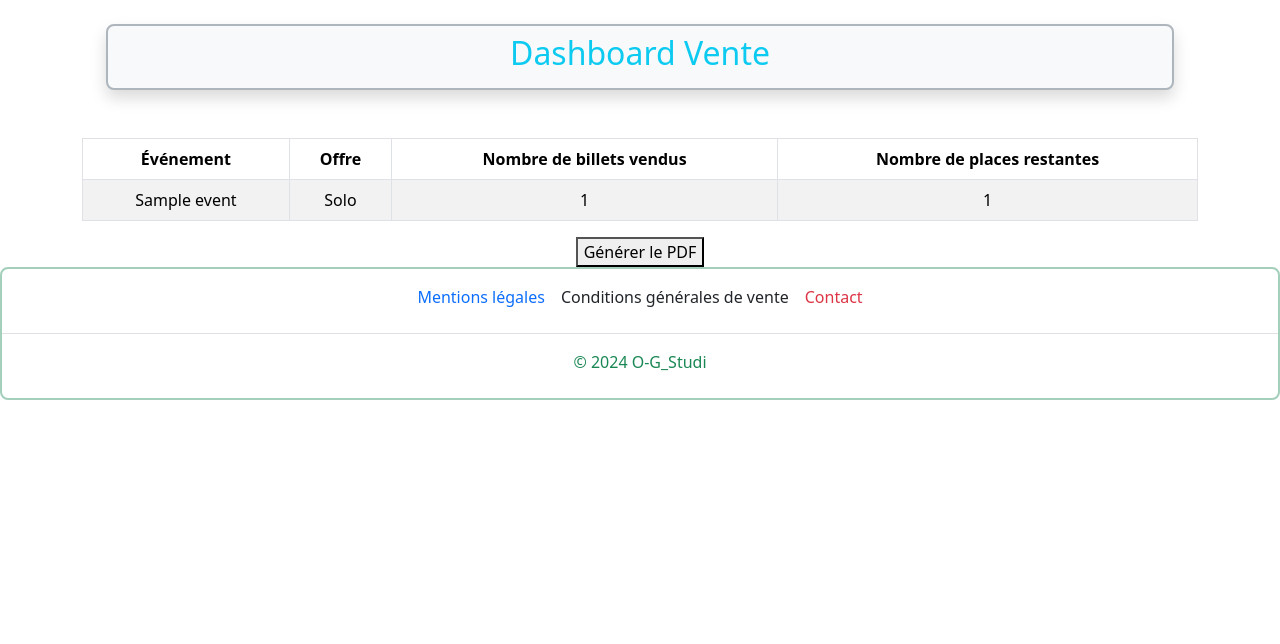
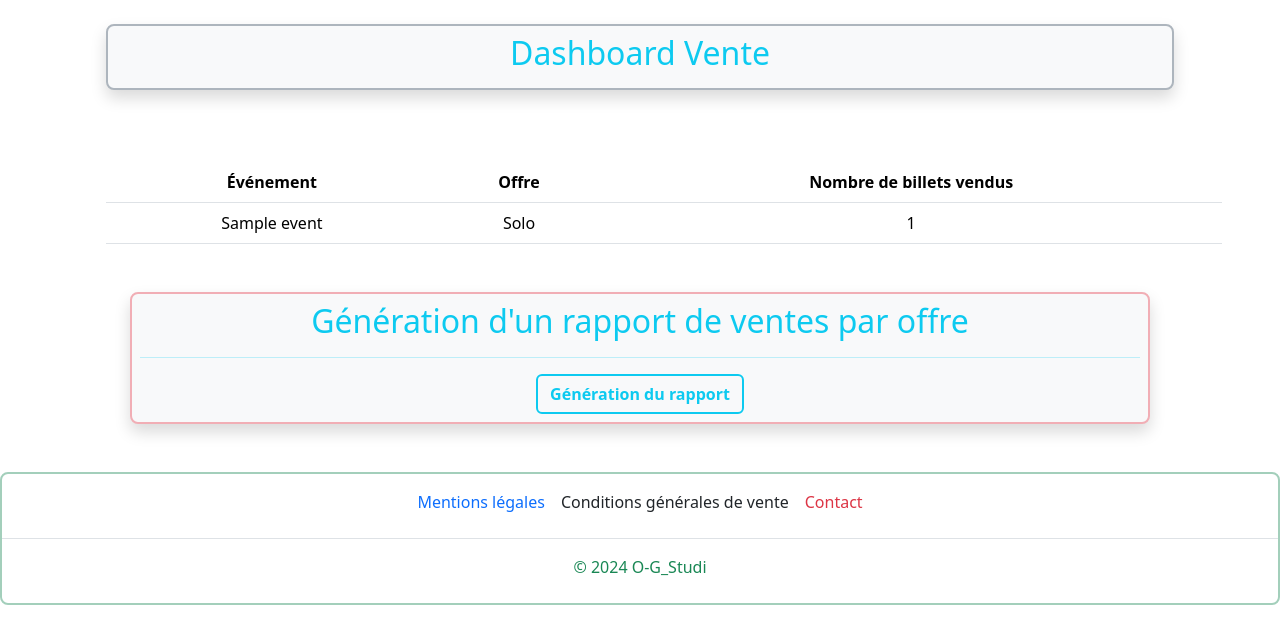
Before and after one commit to tyennof/JO-Studi, a Django app: page /ventes_par_offre/ in a window 1280 px wide. Shown: the part 76-720 px from the top of the page. Run offline with Django 5.2, Linux system fonts and the light colour scheme; tables that the repository leaves empty hold one stand-in row (values such as "Sample post"); some libraries are stand-ins or nearby versions.

Commit message:
Vue définitive avec composants centrés

```diff
--- a/src/accounts/templates/accounts/profile.html
+++ b/src/accounts/templates/accounts/profile.html
@@ -22,14 +22,14 @@
             </form>
         </div>
 
-        <div class="text-info border border-2 border-dark-subtle rounded-3 bg-light mt-4 p-2 shadow">
+        <div class="text-info border border-2 border-danger-subtle rounded-3 bg-light mt-4 p-2 shadow">
 
             <h2>Mon mot de passe</h2>
             <hr>
             <a href="{% url 'change-password' %}" class="fw-bold btn btn-outline-info border-2">Je modifie mon mot de passe</a>
         </div>
 
-        <div class="text-info border border-2 border-danger-subtle rounded-3 bg-light my-4 p-2 shadow">
+        <div class="text-info border border-2 border-warning-subtle rounded-3 bg-light my-4 p-2 shadow">
 
             <h2>Mes adresses</h2>
 
--- a/src/eticketing/templates/eticketing/vue_vente.html
+++ b/src/eticketing/templates/eticketing/vue_vente.html
@@ -9,13 +9,13 @@
         </div>
         <br>
 
-    <table class="table table-striped table-hover table-bordered ">
+    <table class="table table-hover m-4">
         <thead>
             <tr>
                 <th>Événement</th>
                 <th>Offre</th>
                 <th>Nombre de billets vendus</th>
-                <th>Nombre de places restantes</th>
+
             </tr>
         </thead>
         <tbody>
@@ -33,16 +33,20 @@
                         {% endif %}
 
                         <td>{{ offer.total }}</td>
-                        <td>{{ event_data.event.eventSeatAvailable }}</td>
+
                     </tr>
                 {% endfor %}
             {% endfor %}
         </tbody>
     </table>
 
-    <div><form method="get" action="{% url 'generate_sales_pdf' %}" target="_blank">
-    <button type="submit">Générer le PDF</button>
-</form></div>
+    <div class="text-info border border-2 border-danger-subtle rounded-3 bg-light m-5 p-2 shadow">
+        <h2>Génération d'un rapport de ventes par offre</h2>
+        <hr>
+        <a href="{% url 'generate_sales_pdf' %}" class="fw-bold btn btn-outline-info border-2" target="_blank">Génération du rapport</a>
+    </div>
+
+
 
 </div>
 
```
